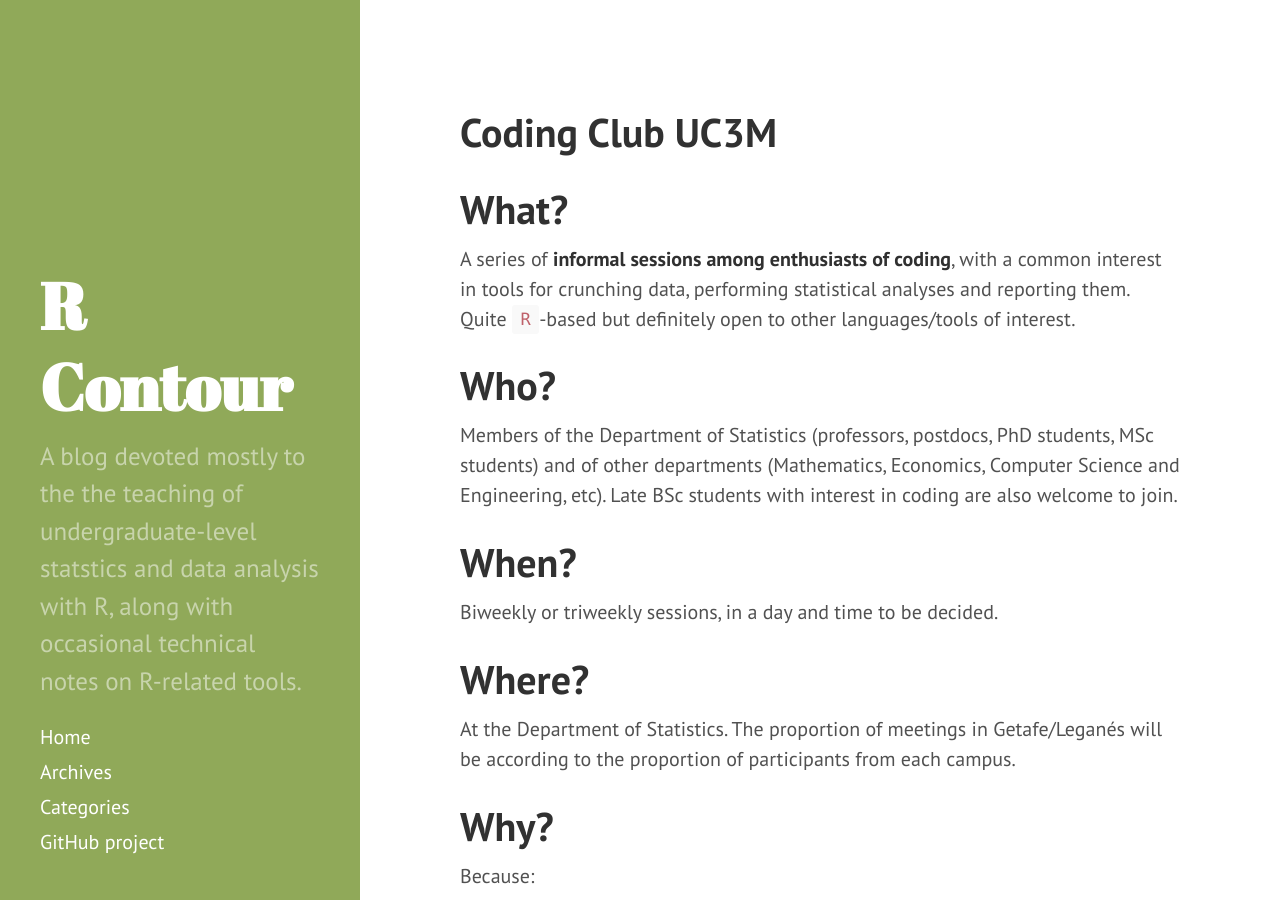
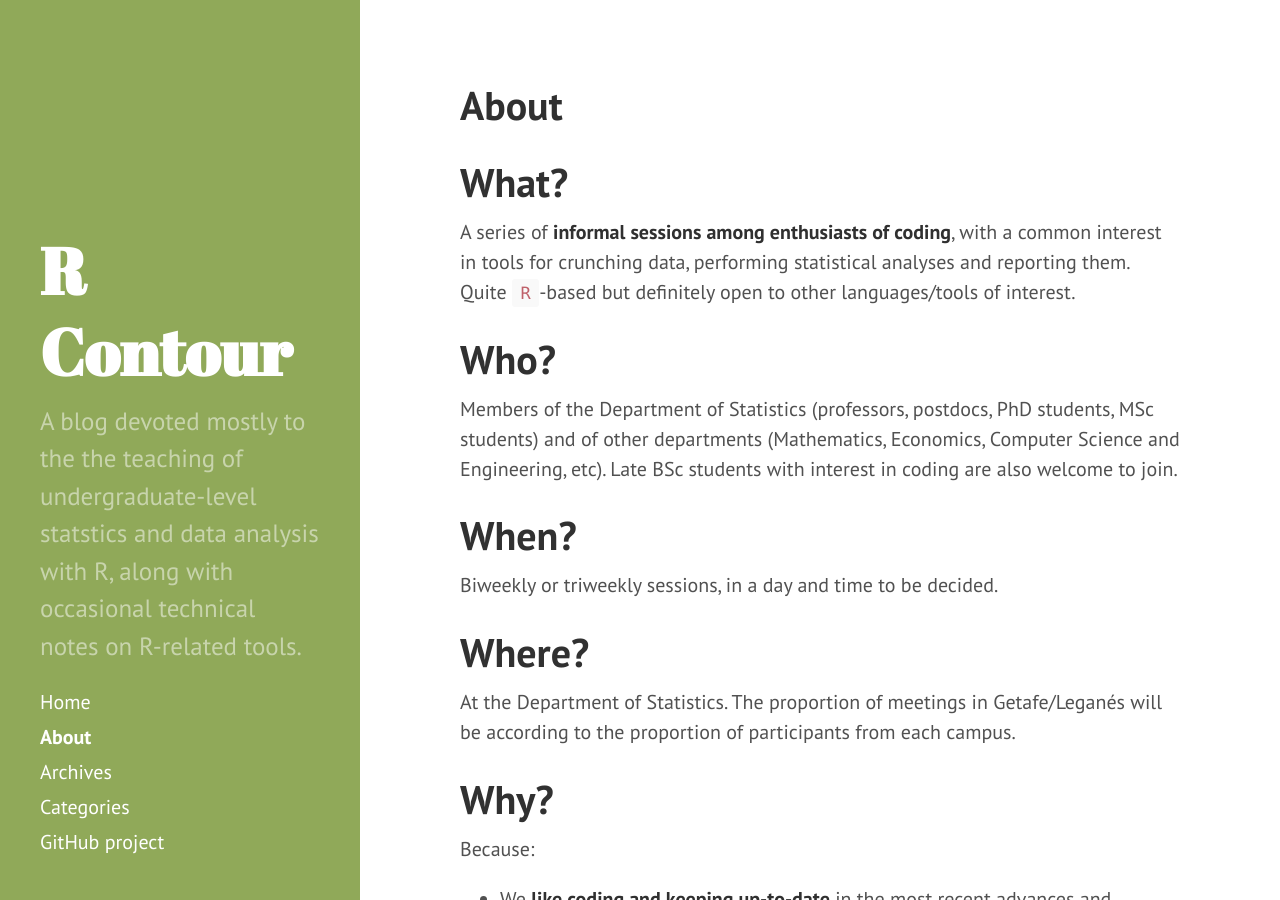
Before and after one commit to CodingClubUC3M/codingclubuc3m.github.io, a Jekyll site: the page built from about.md, in a window 1280 px wide and 900 px high. Built offline with Jekyll 4.4.1, drawn with Linux system fonts in a browser that asks for light colours; comment, search, counter and statistics services are not loaded.

Commit message:
Fix title

```diff
--- a/about.md
+++ b/about.md
@@ -1,9 +1,7 @@
 ---
 layout: page
+title: About
 ---
-
-Coding Club UC3M
-================
 
 # What?
 
```
